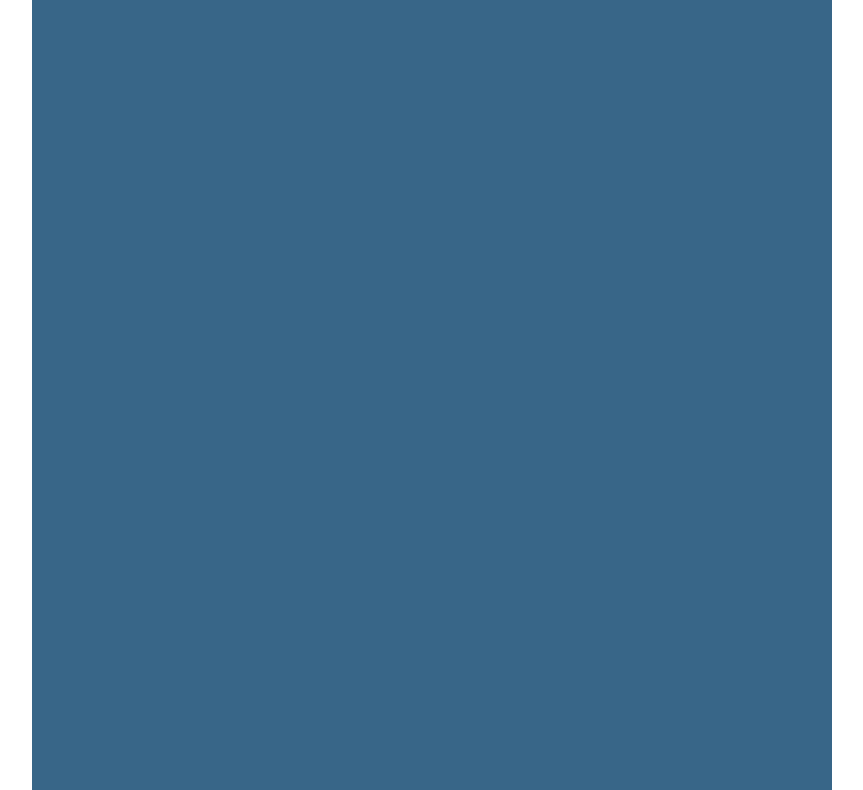
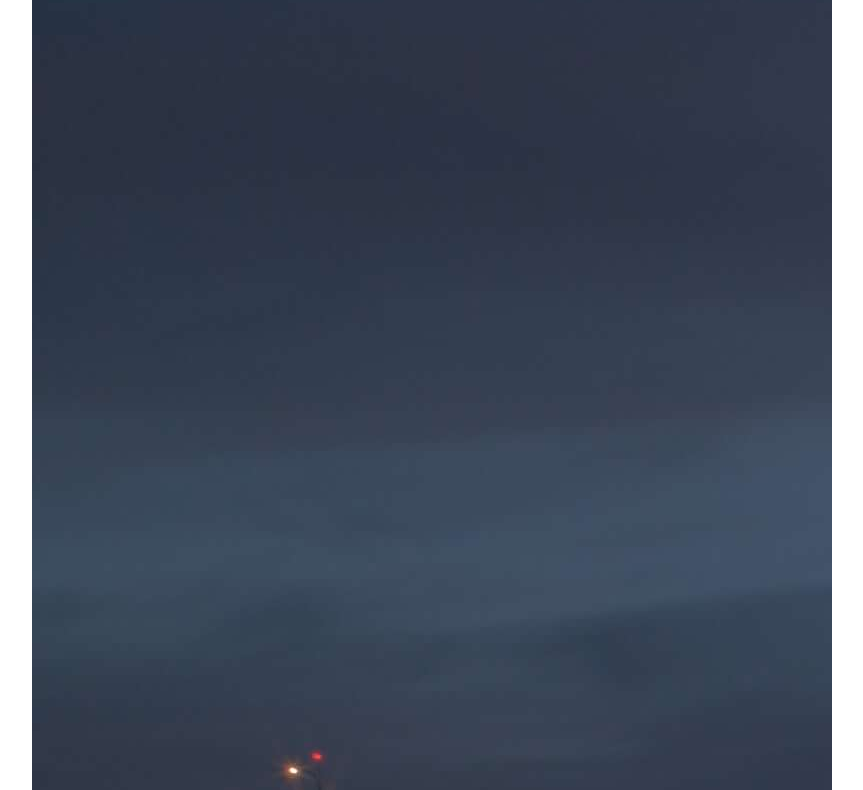
Before and after one commit to alexanderkopke/alexanderkopke.github.io, a plain HTML site: page index.html in a window 1280 px wide. Shown: the part 77-867 px from the top of the page, without its empty margins (208-1071 px from the left). Drawn offline with nearby package versions, Linux system fonts and the light colour scheme.

Commit message:
Update style.css

```diff
--- a/style.css
+++ b/style.css
@@ -5,4 +5,5 @@
     background: #386688;
     text-align: center;
     padding-top:30px;
+    background-image: url('o85agquk55e-robert-lamb.jpg');
 }
```
